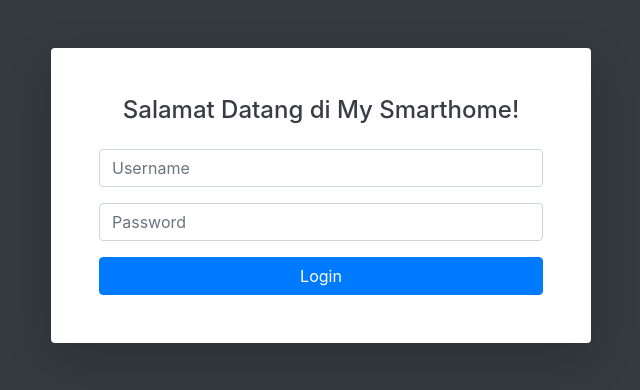
After one commit to m4nzm333/microservice-iot, a Flask app: template services/landing/templates/login.html in a window 1280 px wide. The commit adds this page. Shown: the top 390 px of the page, without its empty margins (319-959 px from the left). Run offline with Flask 2, Linux system fonts and the light colour scheme; the template is opened without the code that fills it, so the values that code supplies are empty; some libraries are stand-ins or nearby versions.

Commit message:
Tambah halaman login

```diff
--- a/services/landing/app.py
+++ b/services/landing/app.py
@@ -6,7 +6,11 @@ app = Flask(__name__)
 
 @app.route('/')
 def index():
-    return render_template('index.html')
+    return render_template('login.html')
+
+@app.route('/dashboard', methods = ['POST', 'GET'])
+def dashboard():
+    return render_template('dashboard.html')
 
 
 @app.route('/sensor')
--- a/services/landing/templates/includes/sidebar.html
+++ b/services/landing/templates/includes/sidebar.html
@@ -10,7 +10,7 @@
     <hr class="sidebar-divider my-0">
 
     <li class="nav-item">
-        <a class="nav-link" href="/">
+        <a class="nav-link" href="/dashboard">
             <i class="fas fa-fw fa-tachometer-alt"></i>
             <span>Dashboard</span>
         </a>
--- /dev/null
+++ b/services/landing/templates/login.html
@@ -0,0 +1,53 @@
+<!DOCTYPE html>
+<html lang="en">
+
+<head>
+    <title>Login</title>
+
+    {% include('includes/head.html') %}
+</head>
+
+<body id="page-top" class="bg-dark">
+
+    <div class="container">
+
+        <!-- Outer Row -->
+        <div class="row justify-content-center">
+
+            <div class="col-xl-6 col-lg-6 col-md-6 col-12">
+
+                <div class="card o-hidden border-0 shadow-lg my-5">
+                    <div class="card-body p-0">
+                        <form action="dashboard" method="post">
+                            <div class="p-5">
+                                <div class="text-center">
+                                    <h1 class="h4 text-gray-900 mb-4">Salamat Datang di My Smarthome!</h1>
+                                </div>
+                                <form class="user">
+                                    <div class="form-group">
+                                        <input type="username" class="form-control form-control-user" id="username" aria-describedby="emailHelp" placeholder="Username">
+                                    </div>
+                                    <div class="form-group">
+                                        <input type="password" class="form-control form-control-user" id="password" placeholder="Password">
+                                    </div>
+                                    <button type="submit" class="btn btn-primary btn-user btn-block">
+                                        Login
+                                    </button>
+                                </form>
+                            </div>
+                        </form>
+                    </div>
+                </div>
+
+            </div>
+
+        </div>
+
+    </div>
+
+
+    {% include('includes/script.html') %}
+
+</body>
+
+</html>
```
Also changed, not shown: services/landing/templates/dashboard.html (renamed from services/landing/templates/index.html).
